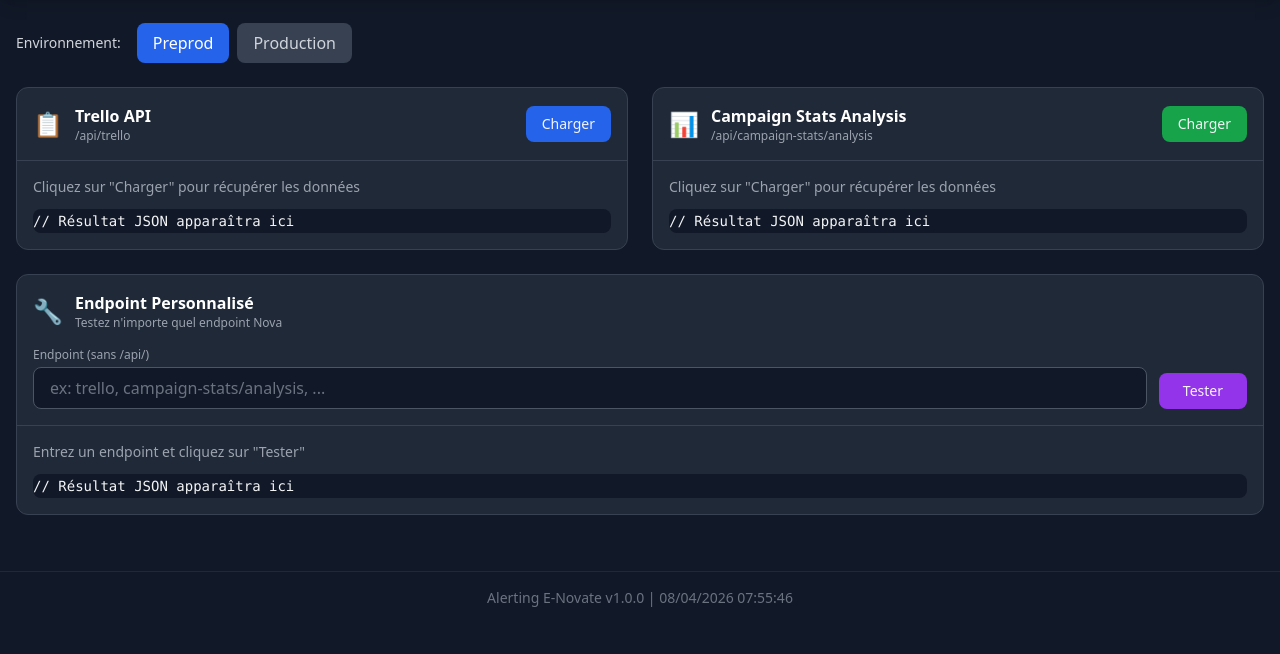
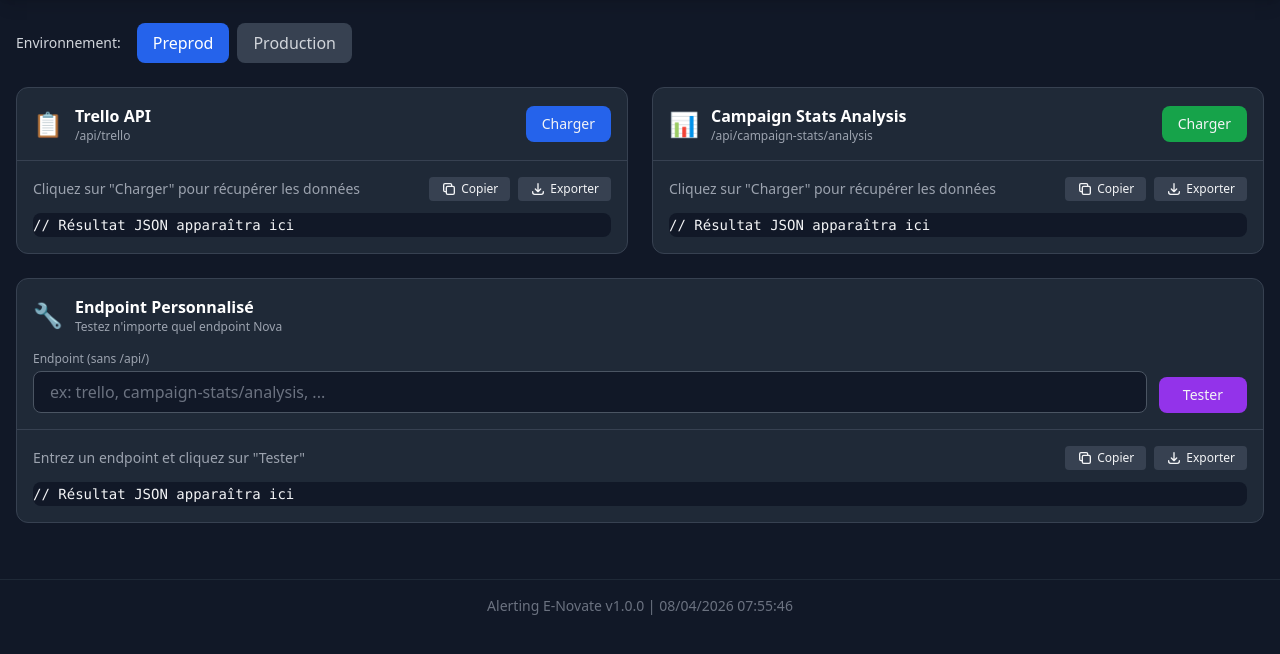
Before and after one commit to flownect/alerting_enovate, a website: page public/index.html in a window 1280 px wide. Shown: the part 82-736 px from the top of the page. Drawn offline with nearby package versions, Linux system fonts and the light colour scheme; no server answers.

Commit message:
Add copy and export buttons for JSON results

```diff
--- a/public/index.html
+++ b/public/index.html
@@ -85,8 +85,20 @@
                     </button>
                 </div>
                 <div class="p-4">
-                    <div id="trello-status" class="mb-3 text-sm text-gray-400">
-                        Cliquez sur "Charger" pour récupérer les données
+                    <div class="flex items-center justify-between mb-3">
+                        <div id="trello-status" class="text-sm text-gray-400">
+                            Cliquez sur "Charger" pour récupérer les données
+                        </div>
+                        <div class="flex gap-2">
+                            <button onclick="copyJson('trello')" class="px-3 py-1 bg-gray-700 hover:bg-gray-600 rounded text-xs font-medium transition flex items-center gap-1" title="Copier le JSON">
+                                <svg class="w-4 h-4" fill="none" stroke="currentColor" viewBox="0 0 24 24"><path stroke-linecap="round" stroke-linejoin="round" stroke-width="2" d="M8 16H6a2 2 0 01-2-2V6a2 2 0 012-2h8a2 2 0 012 2v2m-6 12h8a2 2 0 002-2v-8a2 2 0 00-2-2h-8a2 2 0 00-2 2v8a2 2 0 002 2z"></path></svg>
+                                Copier
+                            </button>
+                            <button onclick="exportJson('trello')" class="px-3 py-1 bg-gray-700 hover:bg-gray-600 rounded text-xs font-medium transition flex items-center gap-1" title="Exporter en fichier JSON">
+                                <svg class="w-4 h-4" fill="none" stroke="currentColor" viewBox="0 0 24 24"><path stroke-linecap="round" stroke-linejoin="round" stroke-width="2" d="M4 16v1a3 3 0 003 3h10a3 3 0 003-3v-1m-4-4l-4 4m0 0l-4-4m4 4V4"></path></svg>
+                                Exporter
+                            </button>
+                        </div>
                     </div>
                     <div id="trello-result" class="json-viewer bg-gray-900 rounded-lg">
                         <pre><code class="language-json text-sm">// Résultat JSON apparaîtra ici</code></pre>
@@ -111,8 +123,20 @@
                     </button>
                 </div>
                 <div class="p-4">
-                    <div id="campaign-status" class="mb-3 text-sm text-gray-400">
-                        Cliquez sur "Charger" pour récupérer les données
+                    <div class="flex items-center justify-between mb-3">
+                        <div id="campaign-status" class="text-sm text-gray-400">
+                            Cliquez sur "Charger" pour récupérer les données
+                        </div>
+                        <div class="flex gap-2">
+                            <button onclick="copyJson('campaign')" class="px-3 py-1 bg-gray-700 hover:bg-gray-600 rounded text-xs font-medium transition flex items-center gap-1" title="Copier le JSON">
+                                <svg class="w-4 h-4" fill="none" stroke="currentColor" viewBox="0 0 24 24"><path stroke-linecap="round" stroke-linejoin="round" stroke-width="2" d="M8 16H6a2 2 0 01-2-2V6a2 2 0 012-2h8a2 2 0 012 2v2m-6 12h8a2 2 0 002-2v-8a2 2 0 00-2-2h-8a2 2 0 00-2 2v8a2 2 0 002 2z"></path></svg>
+                                Copier
+                            </button>
+                            <button onclick="exportJson('campaign')" class="px-3 py-1 bg-gray-700 hover:bg-gray-600 rounded text-xs font-medium transition flex items-center gap-1" title="Exporter en fichier JSON">
+                                <svg class="w-4 h-4" fill="none" stroke="currentColor" viewBox="0 0 24 24"><path stroke-linecap="round" stroke-linejoin="round" stroke-width="2" d="M4 16v1a3 3 0 003 3h10a3 3 0 003-3v-1m-4-4l-4 4m0 0l-4-4m4 4V4"></path></svg>
+                                Exporter
+                            </button>
+                        </div>
                     </div>
                     <div id="campaign-result" class="json-viewer bg-gray-900 rounded-lg">
                         <pre><code class="language-json text-sm">// Résultat JSON apparaîtra ici</code></pre>
@@ -148,8 +172,20 @@
                 </div>
             </div>
             <div class="p-4">
-                <div id="custom-status" class="mb-3 text-sm text-gray-400">
-                    Entrez un endpoint et cliquez sur "Tester"
+                <div class="flex items-center justify-between mb-3">
+                    <div id="custom-status" class="text-sm text-gray-400">
+                        Entrez un endpoint et cliquez sur "Tester"
+                    </div>
+                    <div class="flex gap-2">
+                        <button onclick="copyJson('custom')" class="px-3 py-1 bg-gray-700 hover:bg-gray-600 rounded text-xs font-medium transition flex items-center gap-1" title="Copier le JSON">
+                            <svg class="w-4 h-4" fill="none" stroke="currentColor" viewBox="0 0 24 24"><path stroke-linecap="round" stroke-linejoin="round" stroke-width="2" d="M8 16H6a2 2 0 01-2-2V6a2 2 0 012-2h8a2 2 0 012 2v2m-6 12h8a2 2 0 002-2v-8a2 2 0 00-2-2h-8a2 2 0 00-2 2v8a2 2 0 002 2z"></path></svg>
+                            Copier
+                        </button>
+                        <button onclick="exportJson('custom')" class="px-3 py-1 bg-gray-700 hover:bg-gray-600 rounded text-xs font-medium transition flex items-center gap-1" title="Exporter en fichier JSON">
+                            <svg class="w-4 h-4" fill="none" stroke="currentColor" viewBox="0 0 24 24"><path stroke-linecap="round" stroke-linejoin="round" stroke-width="2" d="M4 16v1a3 3 0 003 3h10a3 3 0 003-3v-1m-4-4l-4 4m0 0l-4-4m4 4V4"></path></svg>
+                            Exporter
+                        </button>
+                    </div>
                 </div>
                 <div id="custom-result" class="json-viewer bg-gray-900 rounded-lg">
                     <pre><code class="language-json text-sm">// Résultat JSON apparaîtra ici</code></pre>
@@ -167,6 +203,50 @@
 
     <script>
         let currentEnv = 'preprod';
+        let jsonData = { trello: null, campaign: null, custom: null };
+
+        // Copy JSON to clipboard
+        function copyJson(type) {
+            if (!jsonData[type]) {
+                showToast('Aucune donnée à copier', 'error');
+                return;
+            }
+            const json = JSON.stringify(jsonData[type], null, 2);
+            navigator.clipboard.writeText(json).then(() => {
+                showToast('JSON copié dans le presse-papier !', 'success');
+            }).catch(() => {
+                showToast('Erreur lors de la copie', 'error');
+            });
+        }
+
+        // Export JSON as file
+        function exportJson(type) {
+            if (!jsonData[type]) {
+                showToast('Aucune donnée à exporter', 'error');
+                return;
+            }
+            const json = JSON.stringify(jsonData[type], null, 2);
+            const blob = new Blob([json], { type: 'application/json' });
+            const url = URL.createObjectURL(blob);
+            const a = document.createElement('a');
+            a.href = url;
+            a.download = `${type}-${currentEnv}-${new Date().toISOString().slice(0,10)}.json`;
+            document.body.appendChild(a);
+            a.click();
+            document.body.removeChild(a);
+            URL.revokeObjectURL(url);
+            showToast('Fichier JSON téléchargé !', 'success');
+        }
+
+        // Toast notification
+        function showToast(message, type = 'info') {
+            const toast = document.createElement('div');
+            const bgColor = type === 'success' ? 'bg-green-600' : type === 'error' ? 'bg-red-600' : 'bg-blue-600';
+            toast.className = `fixed bottom-4 right-4 ${bgColor} text-white px-4 py-2 rounded-lg shadow-lg z-50 animate-pulse`;
+            toast.textContent = message;
+            document.body.appendChild(toast);
+            setTimeout(() => toast.remove(), 2000);
+        }
 
         // Update time
         function updateTime() {
@@ -250,6 +330,7 @@
                         <span class="text-red-400">❌ Erreur: ${data.error}</span>
                     `;
                 }
+                jsonData.trello = data;
                 formatJson(data, 'trello-result');
             } catch (e) {
                 document.getElementById('trello-status').innerHTML = `<span class="text-red-400">❌ Erreur: ${e.message}</span>`;
@@ -277,6 +358,7 @@
                         <span class="text-red-400">❌ Erreur: ${data.error}</span>
                     `;
                 }
+                jsonData.campaign = data;
                 formatJson(data, 'campaign-result');
             } catch (e) {
                 document.getElementById('campaign-status').innerHTML = `<span class="text-red-400">❌ Erreur: ${e.message}</span>`;
@@ -310,6 +392,7 @@
                         <span class="text-red-400">❌ Erreur: ${data.error}</span>
                     `;
                 }
+                jsonData.custom = data;
                 formatJson(data, 'custom-result');
             } catch (e) {
                 document.getElementById('custom-status').innerHTML = `<span class="text-red-400">❌ Erreur: ${e.message}</span>`;
```
